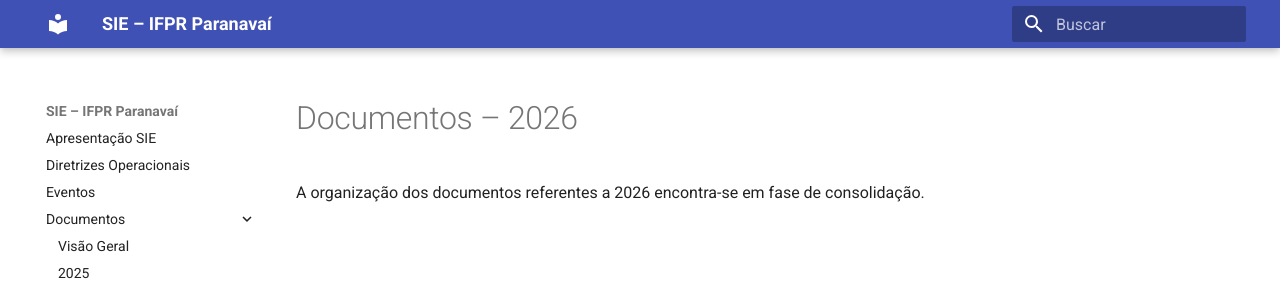
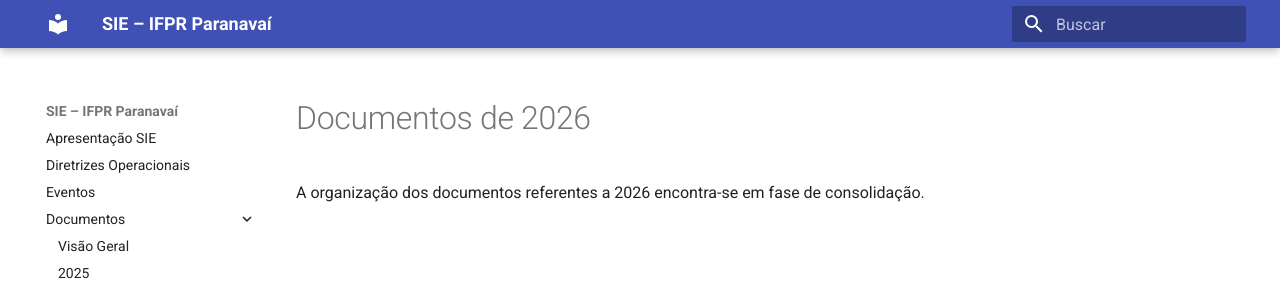
Before and after one commit to ifpr-sie-paranavai/dossie, an MkDocs documentation site: the page built from docs/docs2026.md, in a window 1280 px wide. Shown: the top 293 px of the page. Built offline with MkDocs 1.6.1 and Material for MkDocs 9.7.7, drawn with Linux system fonts in a browser that asks for light colours.

Commit message:
Update docs2026.md

```diff
--- a/docs/docs2026.md
+++ b/docs/docs2026.md
@@ -1,3 +1,3 @@
-# Documentos – 2026
+# Documentos de 2026
 
 A organização dos documentos referentes a 2026 encontra-se em fase de consolidação.
```
